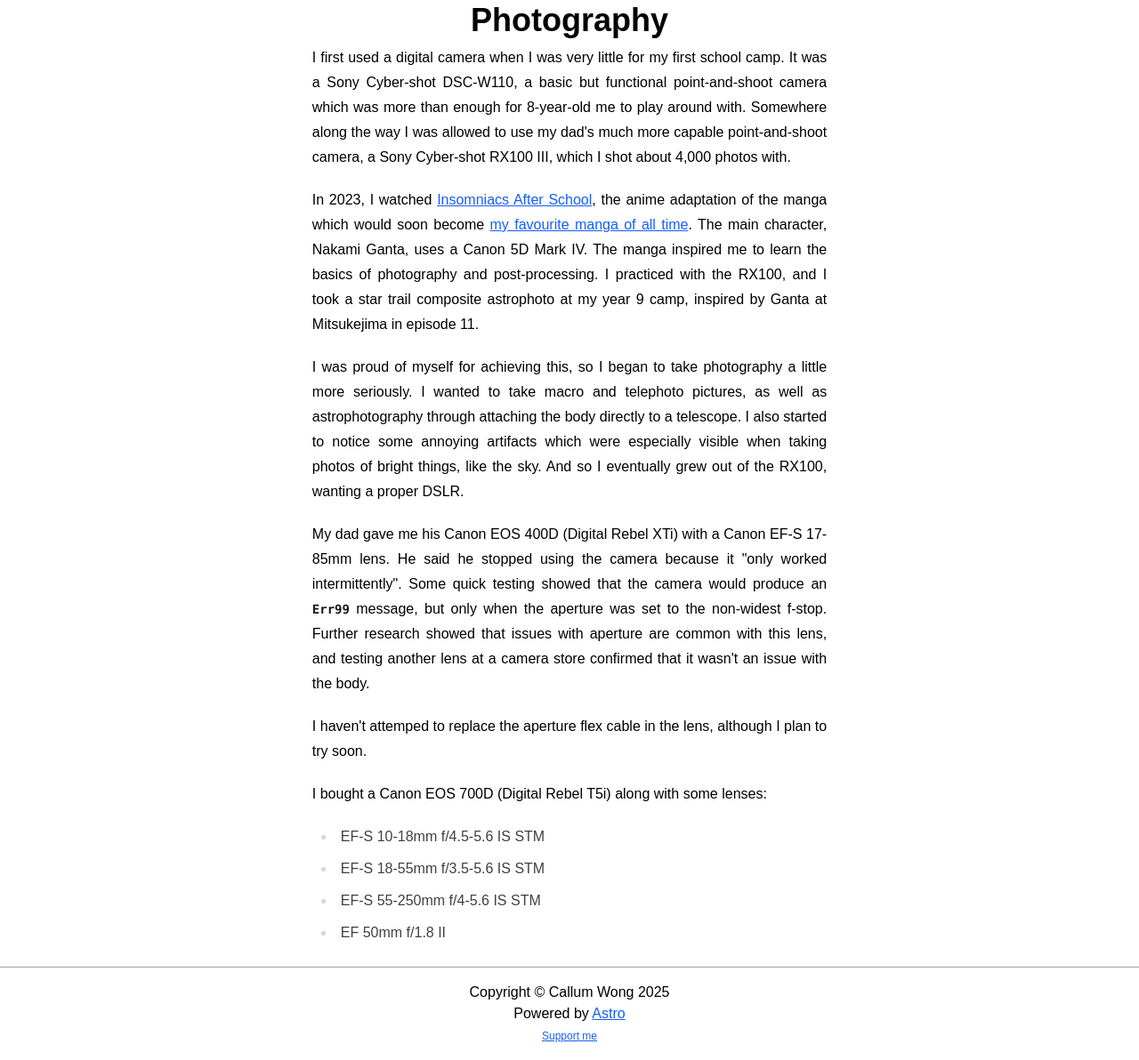
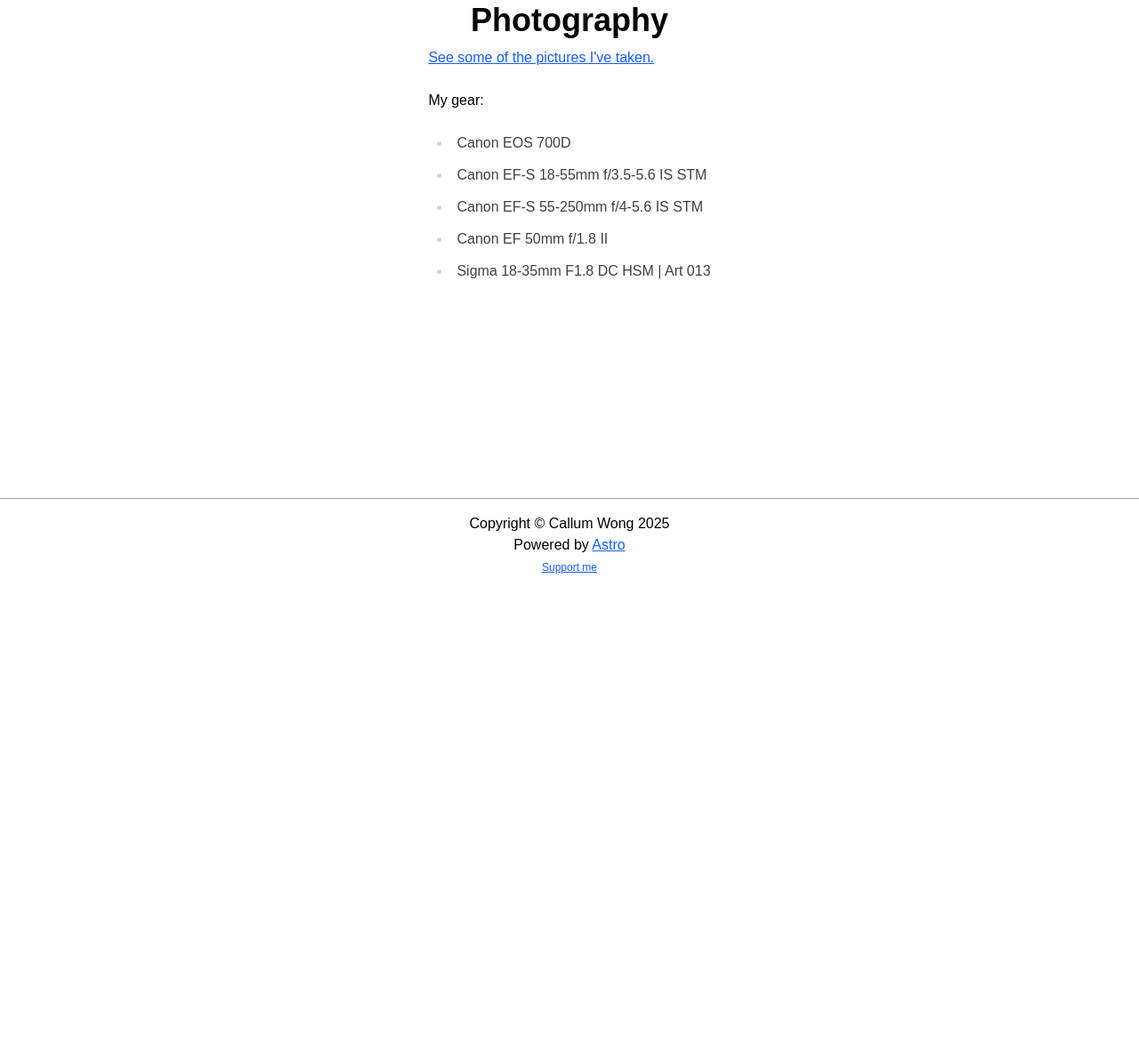
Before and after one commit to L9-bms/callumwong.com, an Astro site: page /photography in a window 1280 px wide. Shown: the part 135-1327 px from the top of the page at 89% size. After the commit the page ends 800 px from the top, so only its background shows below. Built offline with nearby package versions, Linux system fonts and the light colour scheme; Astro itself is replaced by a stand-in of ours.

Commit message:
remove photography details

```diff
--- a/src/pages/about.mdx
+++ b/src/pages/about.mdx
@@ -5,15 +5,15 @@ import ProseLayout from "../layouts/ProseLayout.astro";
 
 <ProseLayout title={frontmatter.title}>
 
-I practice photography as a hobby with a Canon EOS 700D I bought in 2025. I first used a Sony Cyber-shot DSC-W110 when I was 8 years old, and then I inherited a Sony Cyber-shot RX100 III. Somewhere along the way, I [started to take photography more seriously](/photography).
+I do [photography](/photography) as a hobby.
 
-I spend a lot of time in front of the computer. I have a [PC](/pc-parts) I built, an old MacBook, and a repurposed Intel 4th-gen PC as a [homelab](/homelab).
+I spend a lot of time in front of the computer. I have a [PC](/pc-parts) I built, and a repurposed Intel 4th-gen PC as a [homelab](/homelab).
 
-I primarily write code in Java and JavaScript. I build desktop apps, web apps, Minecraft mods/plugins, and robots at [The Drop Bears](https://www.thedropbears.org.au/). I'm currently learning Android app development with Kotlin.
+I write code in mostly Java and JavaScript. I build desktop apps, web apps, and Minecraft mods/plugins. I used to write code for [The Drop Bears](https://www.thedropbears.org.au/). I'm currently learning Android app development with Kotlin.
 
-I occasionally play [video games](/games).
+I play [video games](/games).
 
-I listen to a lot of Artcore and VOCALOID. [See what I've recently listened to](/music).
+I listen to a lot of Artcore and VOCALOID. [See what I've been listening to](/music).
 
 My other hobbies include fountain pens, astronomy, badminton, [watching anime and reading manga](https://anilist.co/user/dondokodokodoko).
 </ProseLayout>
--- a/src/pages/photography.mdx
+++ b/src/pages/photography.mdx
@@ -4,20 +4,12 @@ title: "Photography"
 import ProseLayout from "../layouts/ProseLayout.astro";
 
 <ProseLayout title={frontmatter.title}>
-I first used a digital camera when I was very little for my first school camp. It was a Sony Cyber-shot DSC-W110, a basic but functional point-and-shoot camera which was more than enough for 8-year-old me to play around with. Somewhere along the way I was allowed to use my dad's much more capable point-and-shoot camera, a Sony Cyber-shot RX100 III, which I shot about 4,000 photos with.
+[See some of the pictures I've taken.](https://gallery.callumwong.com/)
 
-In 2023, I watched [Insomniacs After School](https://anilist.co/anime/143653/Kimi-wa-Houkago-Insomnia), the anime adaptation of the manga which would soon become [my favourite manga of all time](https://anilist.co/manga/110473/Kimi-wa-Houkago-Insomnia/). The main character, Nakami Ganta, uses a Canon 5D Mark IV. The manga inspired me to learn the basics of photography and post-processing. I practiced with the RX100, and I took a star trail composite astrophoto at my year 9 camp, inspired by Ganta at Mitsukejima in episode 11.
-
-I was proud of myself for achieving this, so I began to take photography a little more seriously. I wanted to take macro and telephoto pictures, as well as astrophotography through attaching the body directly to a telescope. I also started to notice some annoying artifacts which were especially visible when taking photos of bright things, like the sky. And so I eventually grew out of the RX100, wanting a proper DSLR.
-
-My dad gave me his Canon EOS 400D (Digital Rebel XTi) with a Canon EF-S 17-85mm lens. He said he stopped using the camera because it "only worked intermittently". Some quick testing showed that the camera would produce an `Err99` message, but only when the aperture was set to the non-widest f-stop. Further research showed that issues with aperture are common with this lens, and testing another lens at a camera store confirmed that it wasn't an issue with the body.
-
-I haven't attemped to replace the aperture flex cable in the lens, although I plan to try soon.
-
-I bought a Canon EOS 700D (Digital Rebel T5i) along with some lenses:
-
-- EF-S 10-18mm f/4.5-5.6 IS STM
-- EF-S 18-55mm f/3.5-5.6 IS STM
-- EF-S 55-250mm f/4-5.6 IS STM
-- EF 50mm f/1.8 II
+My gear:
+- Canon EOS 700D
+- Canon EF-S 18-55mm f/3.5-5.6 IS STM
+- Canon EF-S 55-250mm f/4-5.6 IS STM
+- Canon EF 50mm f/1.8 II
+- Sigma 18-35mm F1.8 DC HSM | Art 013
 </ProseLayout>
```
